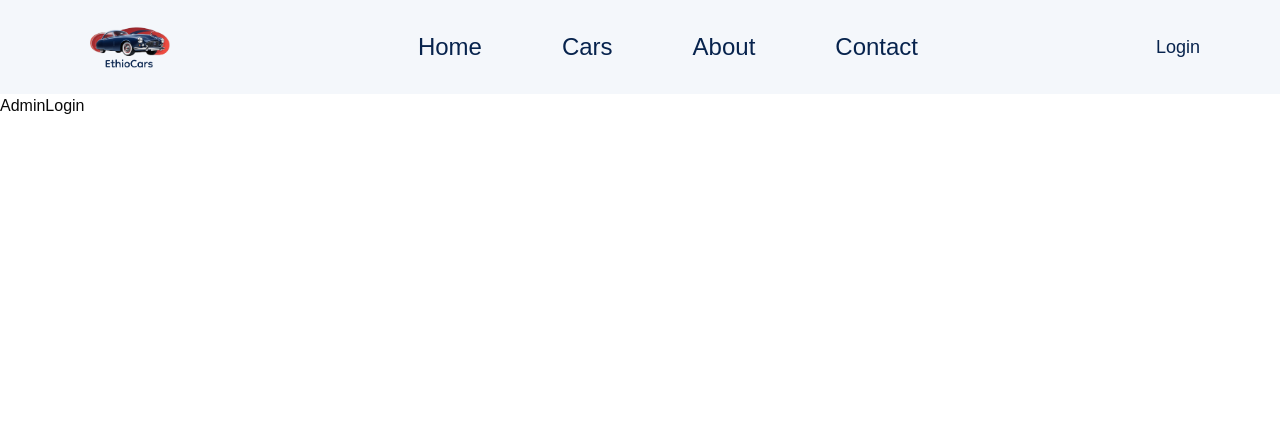
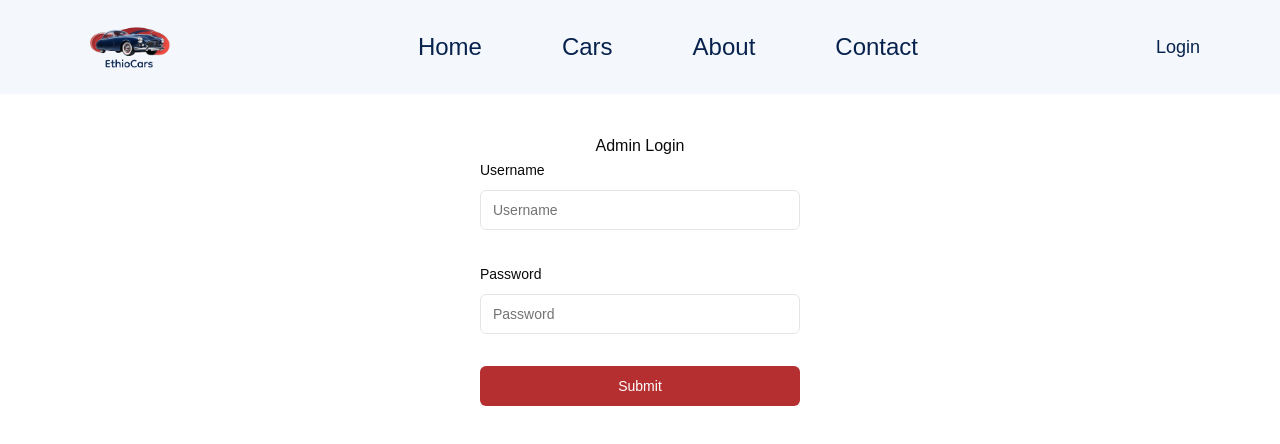
Before and after one commit to yetabalij/ethio_cars_frontend, a Next.js app: page /admin/login in a window 1280 px wide. Shown: the top 444 px of the page. Built offline with nearby package versions, Linux system fonts and the light colour scheme; a web font is replaced by a local one.

Commit message:
admin login page is completed.

```diff
--- a/app/(adminPages)/admin/login/page.tsx
+++ b/app/(adminPages)/admin/login/page.tsx
@@ -1,7 +1,87 @@
-import React from "react";
+"use client";
+
+import { zodResolver } from "@hookform/resolvers/zod";
+import { useForm } from "react-hook-form";
+import { z } from "zod";
+
+import { Button } from "@/components/ui/button";
+import {
+  Form,
+  FormControl,
+  FormField,
+  FormItem,
+  FormLabel,
+} from "@/components/ui/form";
+import { Input } from "@/components/ui/input";
+
+const formSchema = z.object({
+  username: z
+    .string()
+    .min(4, { message: "Username must be at least 4 characters" }),
+  password: z
+    .string()
+    .min(4, { message: "Password must be at least 4 characters" }),
+});
 
 const AdminLogin = () => {
-  return <div>AdminLogin</div>;
+  const form = useForm<z.infer<typeof formSchema>>({
+    resolver: zodResolver(formSchema),
+    defaultValues: {
+      username: "",
+      password: "",
+    },
+  });
+
+  function onSubmit(values: z.infer<typeof formSchema>) {
+    console.log(values);
+  }
+
+  return (
+    <div>
+      <section className="w-[25%] mx-auto mt-10">
+        <h1 className="text-center">Admin Login</h1>
+        <Form {...form}>
+          <form
+            onSubmit={form.handleSubmit(onSubmit)}
+            method="POST"
+            className="space-y-8"
+          >
+            {/* Username Field */}
+            <FormField
+              control={form.control}
+              name="username"
+              render={({ field }) => (
+                <FormItem>
+                  <FormLabel>Username</FormLabel>
+                  <FormControl>
+                    <Input placeholder="Username" {...field} />
+                  </FormControl>
+                </FormItem>
+              )}
+            />
+
+            {/* Password Field */}
+            <FormField
+              control={form.control}
+              name="password"
+              render={({ field }) => (
+                <FormItem>
+                  <FormLabel>Password</FormLabel>
+                  <FormControl>
+                    <Input type="password" placeholder="Password" {...field} />
+                  </FormControl>
+                </FormItem>
+              )}
+            />
+
+            <Button className="w-full bg-[#B52F31] text-white" type="submit">
+              Submit
+            </Button>
+          </form>
+        </Form>
+      </section>
+    </div>
+  );
 };
 
 export default AdminLogin;
--- /dev/null
+++ b/components/ui/form.tsx
@@ -0,0 +1,178 @@
+"use client"
+
+import * as React from "react"
+import * as LabelPrimitive from "@radix-ui/react-label"
+import { Slot } from "@radix-ui/react-slot"
+import {
+  Controller,
+  ControllerProps,
+  FieldPath,
+  FieldValues,
+  FormProvider,
+  useFormContext,
+} from "react-hook-form"
+
+import { cn } from "@/lib/utils"
+import { Label } from "@/components/ui/label"
+
+const Form = FormProvider
+
+type FormFieldContextValue<
+  TFieldValues extends FieldValues = FieldValues,
+  TName extends FieldPath<TFieldValues> = FieldPath<TFieldValues>
+> = {
+  name: TName
+}
+
+const FormFieldContext = React.createContext<FormFieldContextValue>(
+  {} as FormFieldContextValue
+)
+
+const FormField = <
+  TFieldValues extends FieldValues = FieldValues,
+  TName extends FieldPath<TFieldValues> = FieldPath<TFieldValues>
+>({
+  ...props
+}: ControllerProps<TFieldValues, TName>) => {
+  return (
+    <FormFieldContext.Provider value={{ name: props.name }}>
+      <Controller {...props} />
+    </FormFieldContext.Provider>
+  )
+}
+
+const useFormField = () => {
+  const fieldContext = React.useContext(FormFieldContext)
+  const itemContext = React.useContext(FormItemContext)
+  const { getFieldState, formState } = useFormContext()
+
+  const fieldState = getFieldState(fieldContext.name, formState)
+
+  if (!fieldContext) {
+    throw new Error("useFormField should be used within <FormField>")
+  }
+
+  const { id } = itemContext
+
+  return {
+    id,
+    name: fieldContext.name,
+    formItemId: `${id}-form-item`,
+    formDescriptionId: `${id}-form-item-description`,
+    formMessageId: `${id}-form-item-message`,
+    ...fieldState,
+  }
+}
+
+type FormItemContextValue = {
+  id: string
+}
+
+const FormItemContext = React.createContext<FormItemContextValue>(
+  {} as FormItemContextValue
+)
+
+const FormItem = React.forwardRef<
+  HTMLDivElement,
+  React.HTMLAttributes<HTMLDivElement>
+>(({ className, ...props }, ref) => {
+  const id = React.useId()
+
+  return (
+    <FormItemContext.Provider value={{ id }}>
+      <div ref={ref} className={cn("space-y-2", className)} {...props} />
+    </FormItemContext.Provider>
+  )
+})
+FormItem.displayName = "FormItem"
+
+const FormLabel = React.forwardRef<
+  React.ElementRef<typeof LabelPrimitive.Root>,
+  React.ComponentPropsWithoutRef<typeof LabelPrimitive.Root>
+>(({ className, ...props }, ref) => {
+  const { error, formItemId } = useFormField()
+
+  return (
+    <Label
+      ref={ref}
+      className={cn(error && "text-destructive", className)}
+      htmlFor={formItemId}
+      {...props}
+    />
+  )
+})
+FormLabel.displayName = "FormLabel"
+
+const FormControl = React.forwardRef<
+  React.ElementRef<typeof Slot>,
+  React.ComponentPropsWithoutRef<typeof Slot>
+>(({ ...props }, ref) => {
+  const { error, formItemId, formDescriptionId, formMessageId } = useFormField()
+
+  return (
+    <Slot
+      ref={ref}
+      id={formItemId}
+      aria-describedby={
+        !error
+          ? `${formDescriptionId}`
+          : `${formDescriptionId} ${formMessageId}`
+      }
+      aria-invalid={!!error}
+      {...props}
+    />
+  )
+})
+FormControl.displayName = "FormControl"
+
+const FormDescription = React.forwardRef<
+  HTMLParagraphElement,
+  React.HTMLAttributes<HTMLParagraphElement>
+>(({ className, ...props }, ref) => {
+  const { formDescriptionId } = useFormField()
+
+  return (
+    <p
+      ref={ref}
+      id={formDescriptionId}
+      className={cn("text-sm text-muted-foreground", className)}
+      {...props}
+    />
+  )
+})
+FormDescription.displayName = "FormDescription"
+
+const FormMessage = React.forwardRef<
+  HTMLParagraphElement,
+  React.HTMLAttributes<HTMLParagraphElement>
+>(({ className, children, ...props }, ref) => {
+  const { error, formMessageId } = useFormField()
+  const body = error ? String(error?.message) : children
+
+  if (!body) {
+    return null
+  }
+
+  return (
+    <p
+      ref={ref}
+      id={formMessageId}
+      className={cn("text-sm font-medium text-destructive", className)}
+      {...props}
+    >
+      {body}
+    </p>
+  )
+})
+FormMessage.displayName = "FormMessage"
+
+export {
+  useFormField,
+  Form,
+  FormItem,
+  FormLabel,
+  FormControl,
+  FormDescription,
+  FormMessage,
+  FormField,
+}
--- /dev/null
+++ b/components/ui/input.tsx
@@ -0,0 +1,22 @@
+import * as React from "react";
+
+import { cn } from "@/lib/utils";
+
+const Input = React.forwardRef<HTMLInputElement, React.ComponentProps<"input">>(
+  ({ className, type, ...props }, ref) => {
+    return (
+      <input
+        type={type}
+        className={cn(
+          "flex h-10 w-full rounded-md border border-input bg-background px-3 py-2 text-base ring-offset-background file:border-0 file:bg-transparent file:text-sm file:font-medium file:text-foreground placeholder:text-muted-foreground focus-visible:outline-none focus-visible:ring-2 focus-visible:ring-ring focus-visible:ring-offset-2 disabled:cursor-not-allowed disabled:opacity-50 md:text-sm",
+          className
+        )}
+        ref={ref}
+        {...props}
+      />
+    );
+  }
+);
+Input.displayName = "Input";
+
+export { Input };
--- /dev/null
+++ b/components/ui/label.tsx
@@ -0,0 +1,26 @@
+"use client"
+
+import * as React from "react"
+import * as LabelPrimitive from "@radix-ui/react-label"
+import { cva, type VariantProps } from "class-variance-authority"
+
+import { cn } from "@/lib/utils"
+
+const labelVariants = cva(
+  "text-sm font-medium leading-none peer-disabled:cursor-not-allowed peer-disabled:opacity-70"
+)
+
+const Label = React.forwardRef<
+  React.ElementRef<typeof LabelPrimitive.Root>,
+  React.ComponentPropsWithoutRef<typeof LabelPrimitive.Root> &
+    VariantProps<typeof labelVariants>
+>(({ className, ...props }, ref) => (
+  <LabelPrimitive.Root
+    ref={ref}
+    className={cn(labelVariants(), className)}
+    {...props}
+  />
+))
+Label.displayName = LabelPrimitive.Root.displayName
+
+export { Label }
--- a/package.json
+++ b/package.json
@@ -9,6 +9,8 @@
     "lint": "next lint"
   },
   "dependencies": {
+    "@hookform/resolvers": "^3.10.0",
+    "@radix-ui/react-label": "^2.1.1",
     "@radix-ui/react-menubar": "^1.1.4",
     "@radix-ui/react-slot": "^1.1.1",
     "class-variance-authority": "^0.7.1",
@@ -17,8 +19,10 @@
     "next": "15.1.4",
     "react": "^19.0.0",
     "react-dom": "^19.0.0",
+    "react-hook-form": "^7.54.2",
     "tailwind-merge": "^2.6.0",
-    "tailwindcss-animate": "^1.0.7"
+    "tailwindcss-animate": "^1.0.7",
+    "zod": "^3.24.1"
   },
   "devDependencies": {
     "@eslint/eslintrc": "^3",
```
Also changed, not shown: 1 other file (tests, documents, lock files or other folders).
